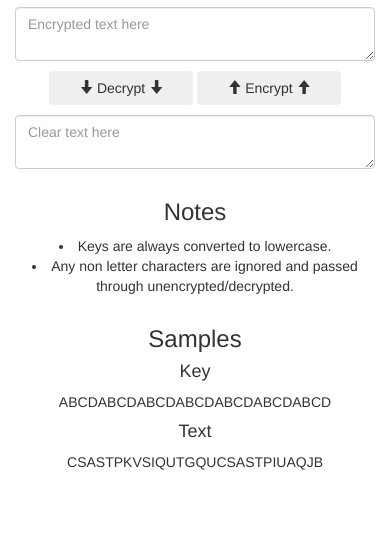
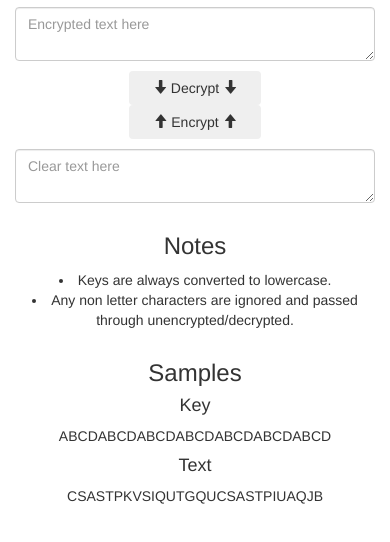
Before and after one commit to JoshWein/KeyRotation, a plain HTML site: page index.html in a window 390 px wide. Shown: the part 156-698 px from the top of the page. Drawn offline with nearby package versions, Linux system fonts and the light colour scheme.

Commit message:
Shrank buttons for mobile

```diff
--- a/index.html
+++ b/index.html
@@ -43,16 +43,20 @@
 <div class="row">
     <div class="col-md-12">
         <div>
+            <div class="col-xs-12 col-md-6">
             <button class="btn" onclick="decrypt()">
                 <span class="glyphicon glyphicon-arrow-down glyphicon-align-right" aria-hidden="true"></span>
                 Decrypt
                 <span class="glyphicon glyphicon-arrow-down glyphicon-align-right" aria-hidden="true"></span>
             </button>
+                </div>
+            <div class="col-xs-12 col-md-6">
             <button class="btn" onclick="encrypt()">
                 <span class="glyphicon glyphicon-arrow-up glyphicon-align-right" aria-hidden="true"></span>
                 Encrypt
                 <span class="glyphicon glyphicon-arrow-up glyphicon-align-right" aria-hidden="true"></span>
             </button>
+                </div>
         </div>
     </div>
 </div>
```
